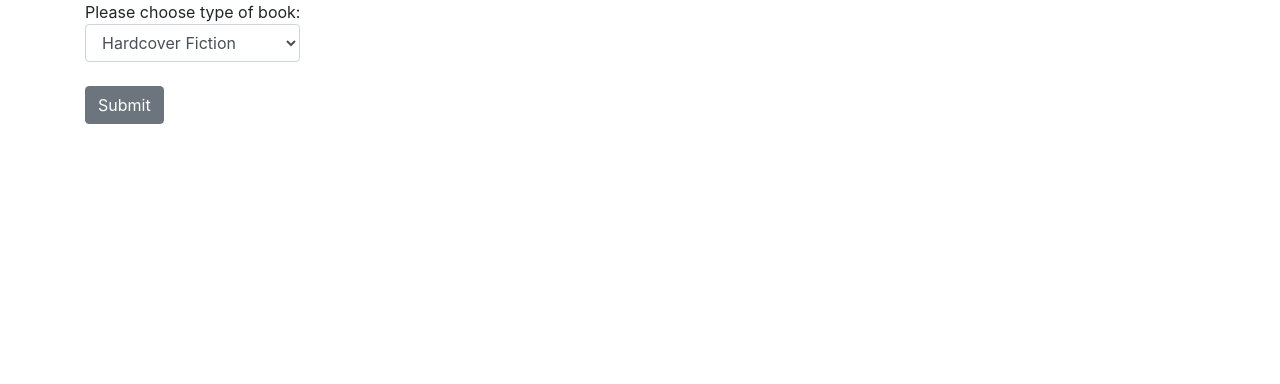
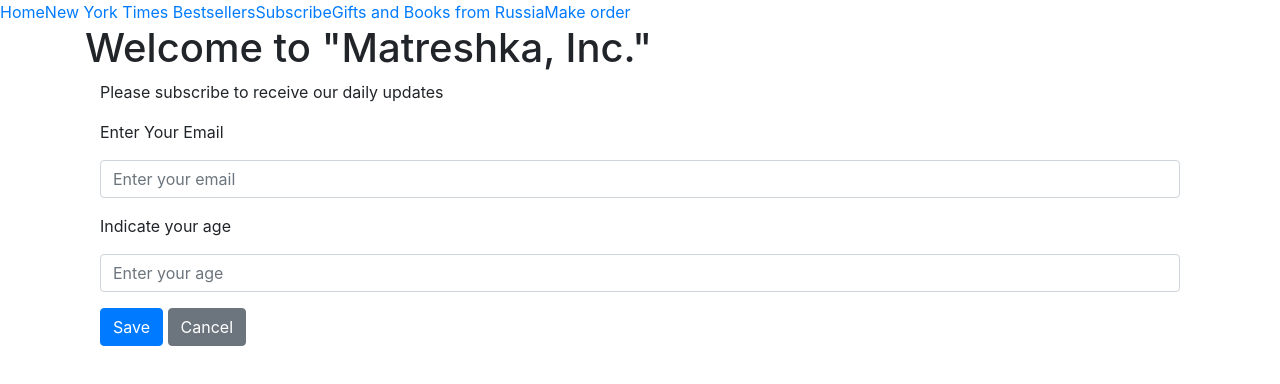
Before and after one commit to O-Sanni/Matreshka_Inc, a React (Create React App) app in the folder matreshka_store/: page /orders in a window 1280 px wide. Shown: the top 384 px of the page. Built offline with nearby package versions, Linux system fonts and the light colour scheme.

Commit message:
navigation and subscribe

```diff
--- a/matreshka_store/package.json
+++ b/matreshka_store/package.json
@@ -11,6 +11,7 @@
     "bootstrap": "^4.5.0",
     "react": "^16.13.1",
     "react-dom": "^16.13.1",
+    "react-router-dom": "^5.2.0",
     "react-scripts": "3.4.1",
     "reactstrap": "^8.4.1"
   },
--- a/matreshka_store/src/App.js
+++ b/matreshka_store/src/App.js
@@ -1,15 +1,12 @@
 import React from 'react';
-import BookSearch from "./componets/BookSearch"
-import BookPage from "./componets/BookPage"
-import TranslationComponent from "./componets/TranslationComponent.js";
+import Navigation from "./componets/Navigation"
+
 import './App.css';
 
 function App() {
   return (
     <div className="App">
-{/* <BookSearch /> */}
-{/* <TranslationComponent /> */}
-<BookPage />
+<Navigation />
     </div>
   );
 }
--- a/matreshka_store/src/componets/Navigation.js
+++ b/matreshka_store/src/componets/Navigation.js
@@ -0,0 +1,37 @@
+import React from "react";
+import {Route, Switch, Link , BrowserRouter as Router} from "react-router-dom";
+import { Nav, NavItem}  from 'reactstrap';
+import Subscribe from "./Subscribe";
+import BookPage from "./BookPage";
+import Orders from "./Orders";
+import RussianBooksAndGifts from "./RussianBooksAndGifts";
+import AdminsPage from "./AdminsPage";
+
+
+
+function Navigation(){
+    return (
+        <Router>
+            <Nav id="navigation">
+                <NavItem>
+                <Link className="class-link" to="/">Home</Link>
+                </NavItem>
+                <NavItem><Link className="class-link" to="/bestsellers">New York Times Bestsellers</Link>
+                </NavItem>
+                <NavItem><Link className="class-link" to="/subscribe">Subscribe</Link></NavItem>
+                <NavItem><Link className="class-link" to="/from_russia">Gifts and Books from Russia</Link></NavItem>
+                <NavItem><Link className="class-link" to="/orders">Make order</Link></NavItem>
+            </Nav>
+            <Switch>
+                {/* <Route exact path="/" component={}></Route>  */}
+                <Route exact path="/bestsellers" component={BookPage}></Route>
+                <Route exact path="/subscribe" component={Subscribe} ></Route>
+                <Route exact path="/from_russia" component={RussianBooksAndGifts}></Route>
+                <Route exact path="/orders" component={Orders} ></Route>
+                {/* <Route exact path="/admin" component={AdminsPage} ></Route> */}
+            </Switch>
+        </Router>
+    )
+}
+
+export default Navigation;
--- a/matreshka_store/src/componets/Orders.js
+++ b/matreshka_store/src/componets/Orders.js
@@ -0,0 +1,74 @@
+import React from "react";
+import { Link} from "react-router-dom";
+import axios from "axios";
+import { Button, Container, Form, FormGroup, Input }  from 'reactstrap';
+
+class Subscribe extends React.Component{
+
+
+constructor(props){
+    super(props);
+    this.state={
+        email:"",
+        age:""
+    }
+
+    this.handleEmail=this.handleEmail.bind(this);
+    this.handleAge=this.handleAge.bind(this);
+    this.submitButtonHandler=this.submitButtonHandler.bind(this);
+    }
+
+handleEmail(event){
+    event.preventDefault();
+    this.setState({email: event.target.value})
+}
+handleAge(event){
+    event.preventDefault();
+    this.setState({age: event.target.value})
+
+}
+
+async submitButtonHandler(event){
+    event.preventDefault();
+    axios.post('/book_store/v1/requests', {
+        email: this.state.email,
+        age: this.state.age
+      })
+      .then(function (response) {
+        console.log(response);
+      })
+      .catch(function (error) {
+        console.log(error);
+      });
+
+    }
+render(){
+    const {item}=this.state
+    return(
+        <Container id="main-div-subscribe-page">
+        <h1 id="subscribe-page-h1">Welcome to "Matreshka, Inc."</h1>
+            <Container id="subscribe-page-form-div">
+            <p id="p-subscribe">Please subscribe to receive our daily updates</p>
+                <Form onSubmit={this.submitButtonHandler}>
+                    <FormGroup id="form-subscribe-inputs-div">
+                        <FormGroup className="form-subscribe-mini-divs">
+                            <p className="subscribe-display-p">Enter Your Email</p>
+                            <Input   type="text" name="email" id="input-subscribe-email" value={this.state.email} onChange={this.handleEmail} placeholder="Enter your email"/>
+                        </FormGroup>
+                        <FormGroup className="form-subscribe-mini-divs">
+                            <p className="subscribe-display-p">Indicate your age</p>
+                            <Input   type="text" name="preferences" id="input-subscribe-preferences" value={this.state.age} onChange={this.handleAge} placeholder="Enter your age"/>
+                        </FormGroup>
+                    </FormGroup>
+                    <FormGroup id="form-subscribe-buttons-divs">
+                    <Button id="save-button-subscribe" color="primary" class="btn btn-primary" type="submit">Save</Button>{' '}
+                    <Button id="cancel-button-subscribe"class="btn btn-secondary" tag={Link} to="/food_search_info">Cancel</Button>
+                        </FormGroup>
+                </Form>
+            </Container>
+            </Container>
+        )
+    }
+}
+
+export default Subscribe;
--- a/matreshka_store/src/componets/Subscribe.js
+++ b/matreshka_store/src/componets/Subscribe.js
@@ -1,7 +1,7 @@
 import React from "react";
-import { Link, withRouter} from "react-router-dom";
+import { Link} from "react-router-dom";
+import axios from "axios";
 import { Button, Container, Form, FormGroup, Input }  from 'reactstrap';
-import "../styles/Subscribe.scss"
 
 class Subscribe extends React.Component{
 
@@ -30,15 +30,16 @@ handleAge(event){
 
 async submitButtonHandler(event){
     event.preventDefault();
-    const {item}=this.state;
-    await fetch(`/book_store/v1/subscribe`,{
-        method:'POST',
-        headers:{
-            'Accept': 'application/json',
-            'Content-Type': 'application/json'
-          },
-          body: JSON.stringify(item),
-        });
+    axios.post('/book_store/v1/subscribe', {
+        email: this.state.email,
+        age: this.state.age
+      })
+      .then(function (response) {
+        console.log(response);
+      })
+      .catch(function (error) {
+        console.log(error);
+      });
 
     }
 render(){
@@ -47,7 +48,7 @@ render(){
         <Container id="main-div-subscribe-page">
         <h1 id="subscribe-page-h1">Welcome to "Matreshka, Inc."</h1>
             <Container id="subscribe-page-form-div">
-            <p id="p-subscribe">Please subscribe to receive our updates every day</p>
+            <p id="p-subscribe">Please subscribe to receive our daily updates</p>
                 <Form onSubmit={this.submitButtonHandler}>
                     <FormGroup id="form-subscribe-inputs-div">
                         <FormGroup className="form-subscribe-mini-divs">
@@ -70,4 +71,4 @@ render(){
     }
 }
 
-export default withRouter(Subscribe);
+export default Subscribe;
```
Also changed, not shown: matreshka_store/src/componets/AdminsPage.js (+8 -0 lines), 1 other file (tests, documents, lock files or other folders).
